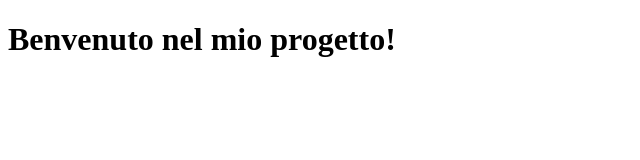
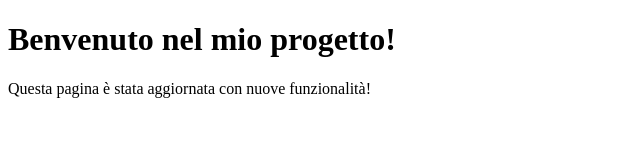
Before and after one commit to larm972111/Progetto-git, a plain HTML site: page index.html in a window 1280 px wide. Shown: the whole page, without its empty margins (0-640 px from the left). Drawn offline with Linux system fonts and the light colour scheme.

Commit message:
aggiornato titolo e nuove funzionalità

```diff
--- a/index.html
+++ b/index.html
@@ -3,9 +3,10 @@
 <head>
     <meta charset="UTF-8">
     <meta name="viewport" content="width=device-width, initial-scale=1.0">
-    <title>Progetto Esempio</title>
+    <title>Progetto Aggiornato</title>
 </head>
 <body>
     <h1>Benvenuto nel mio progetto!</h1>
+    <p>Questa pagina è stata aggiornata con nuove funzionalità!</p>
 </body>
 </html>
```
